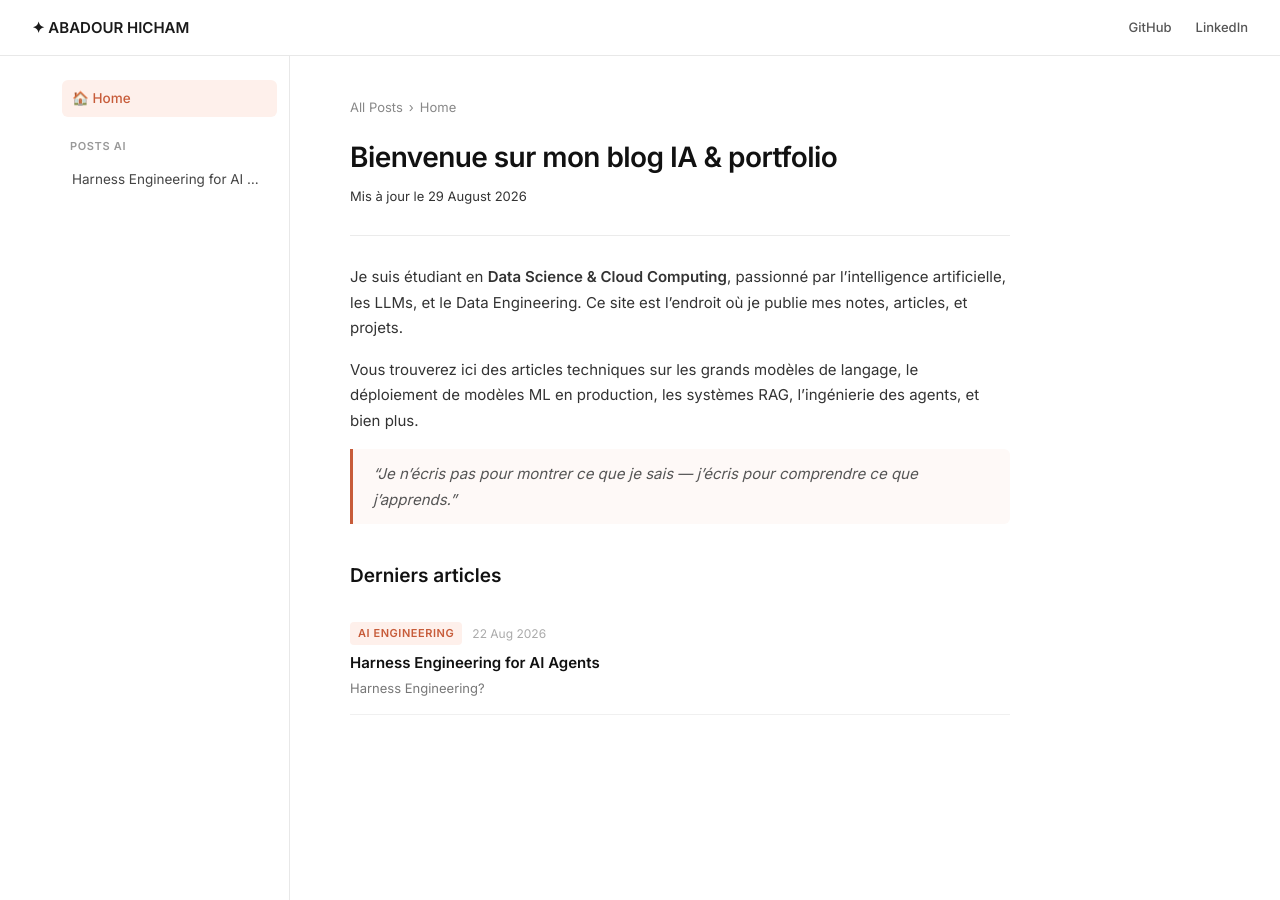
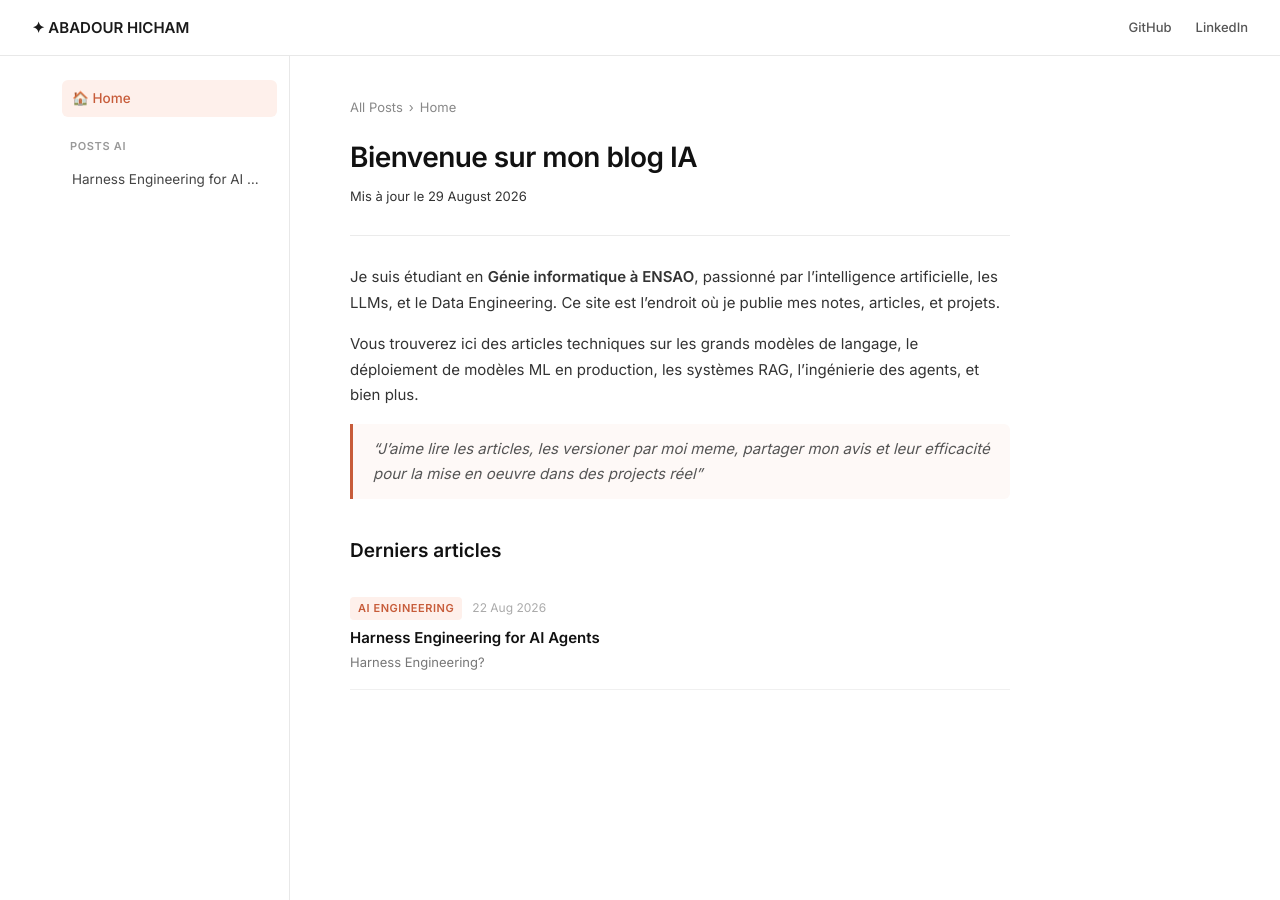
Before and after one commit to Apyhtml20/Docs.io, a Jekyll site: the page built from docs/index.md, in a window 1280 px wide. Built offline with Jekyll 4.4.1, drawn with Linux system fonts in a browser that asks for light colours.

Commit message:
Fix the main pages and article layout

```diff
--- a/docs/_config.yml
+++ b/docs/_config.yml
@@ -7,8 +7,8 @@ author:
   name: "ABADOUR HICHAM"
   email: "hicham.abadour.23@ump.ac.ma"
   github: "Apyhtml20"
-  linkedin: "https://www.linkedin.com/in/hicham-abadour-2166ba99"
-
+  linkedin: "https://www.linkedin.com/in/hicham-abadour-2166ba99/"
+  HuggingFace: "https://huggingface.co/Apyhtml20"
 markdown: kramdown
 highlighter: rouge
 permalink: /posts/:title/
--- a/docs/index.md
+++ b/docs/index.md
@@ -9,16 +9,16 @@ title: Home
   <span>Home</span>
 </div>
 
-<h1 class="page-title">Bienvenue sur mon blog IA &amp; portfolio</h1>
+<h1 class="page-title">Bienvenue sur mon blog IA</h1>
 <p class="page-date">Mis à jour le {{ site.time | date: "%d %B %Y" }}</p>
 
 <div class="divider"></div>
 
-Je suis étudiant en **Data Science & Cloud Computing**, passionné par l'intelligence artificielle, les LLMs, et le Data Engineering. Ce site est l'endroit où je publie mes notes, articles, et projets.
+Je suis étudiant en **Génie informatique à ENSAO**, passionné par l'intelligence artificielle, les LLMs, et le Data Engineering. Ce site est l'endroit où je publie mes notes, articles, et projets.
 
 Vous trouverez ici des articles techniques sur les grands modèles de langage, le déploiement de modèles ML en production, les systèmes RAG, l'ingénierie des agents, et bien plus.
 
-> "Je n'écris pas pour montrer ce que je sais — j'écris pour comprendre ce que j'apprends."
+> "J'aime lire les articles, les versioner par moi meme, partager mon avis et leur efficacité pour la mise en oeuvre dans des projects réel"
 
 ## Derniers articles
 
```
